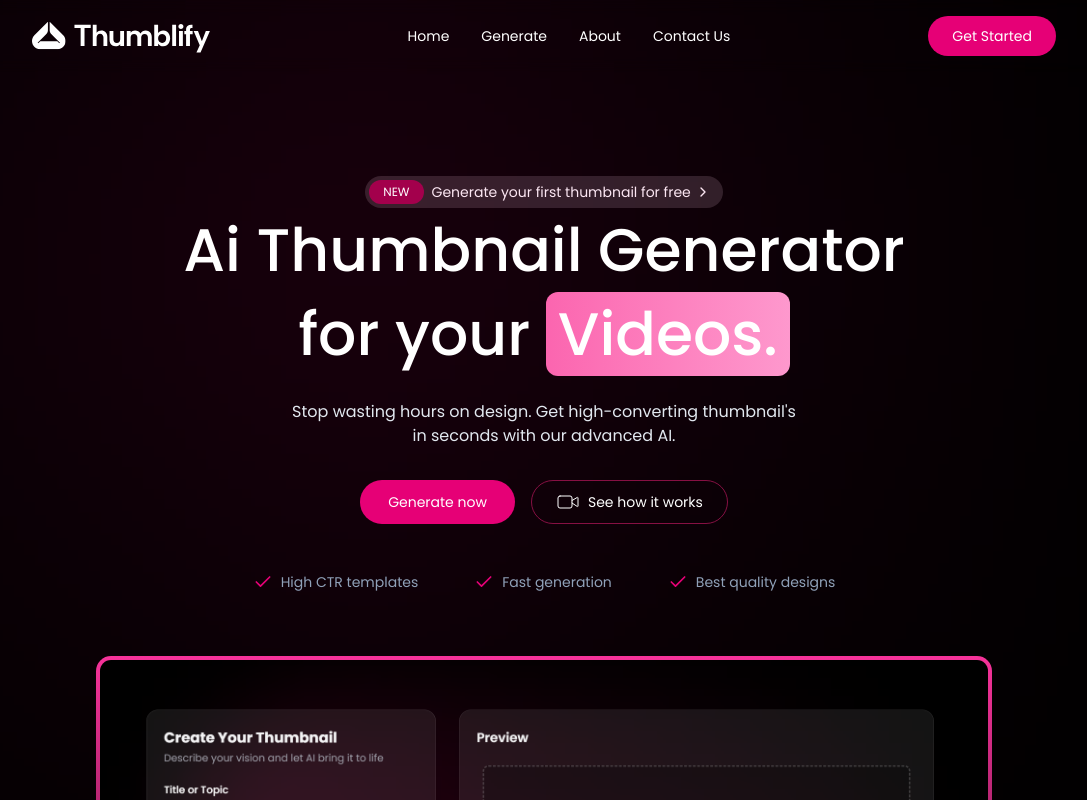
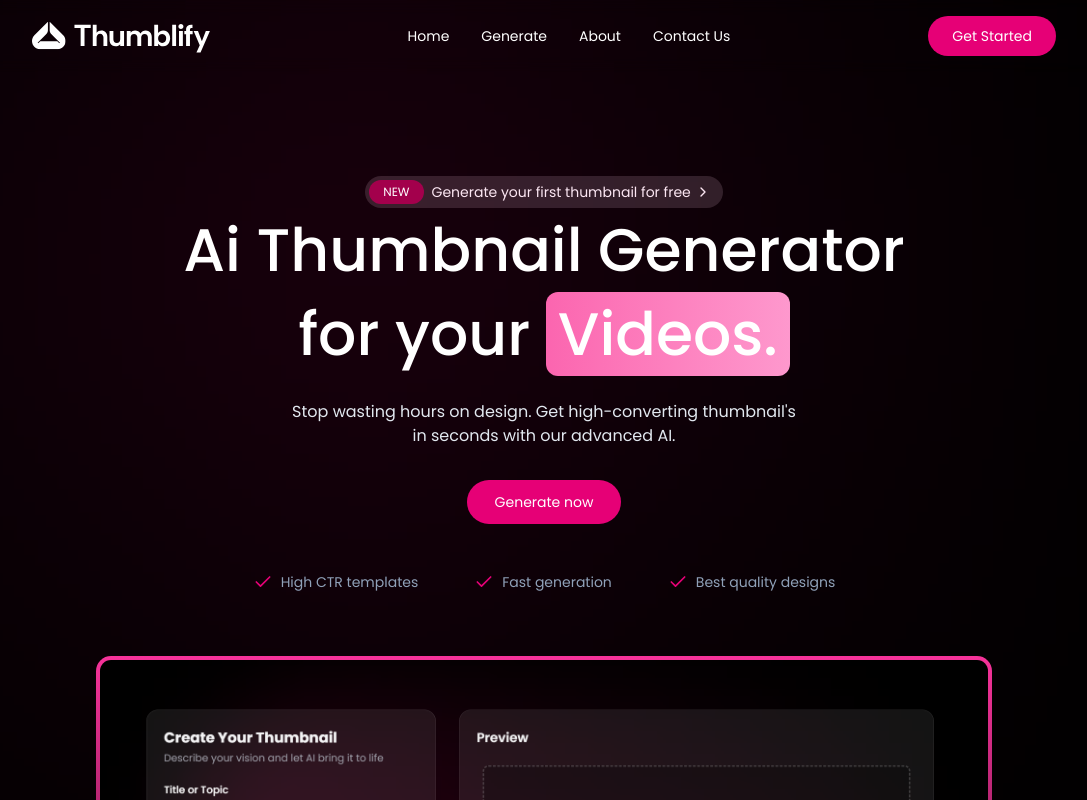
Before and after one commit to adigogetit/Thumbler-MERN, a React (Vite) app in the folder client/: page / in a window 1280 px wide. Shown: the top 800 px of the page, without its empty margins (96-1183 px from the left). Built offline with nearby package versions, Linux system fonts and the light colour scheme; no server answers.

Commit message:
changes in hero section

```diff
--- a/client/src/sections/HeroSection.tsx
+++ b/client/src/sections/HeroSection.tsx
@@ -58,10 +58,10 @@ export default function HeroSection() {
                 <button onClick={()=> navigate('/generate')} className="bg-pink-600 hover:bg-pink-700 text-white rounded-full px-7 h-11">
                     Generate now
                 </button>
-                <button className="flex items-center gap-2 border border-pink-900 hover:bg-pink-950/50 transition rounded-full px-6 h-11">
+                {/* <button className="flex items-center gap-2 border border-pink-900 hover:bg-pink-950/50 transition rounded-full px-6 h-11">
                     <VideoIcon strokeWidth={1} />
                     <span>See how it works</span>
-                </button>
+                </button> */}
             </motion.div>
 
             <div className="flex flex-wrap justify-center items-center gap-4 md:gap-14 mt-12">
```
